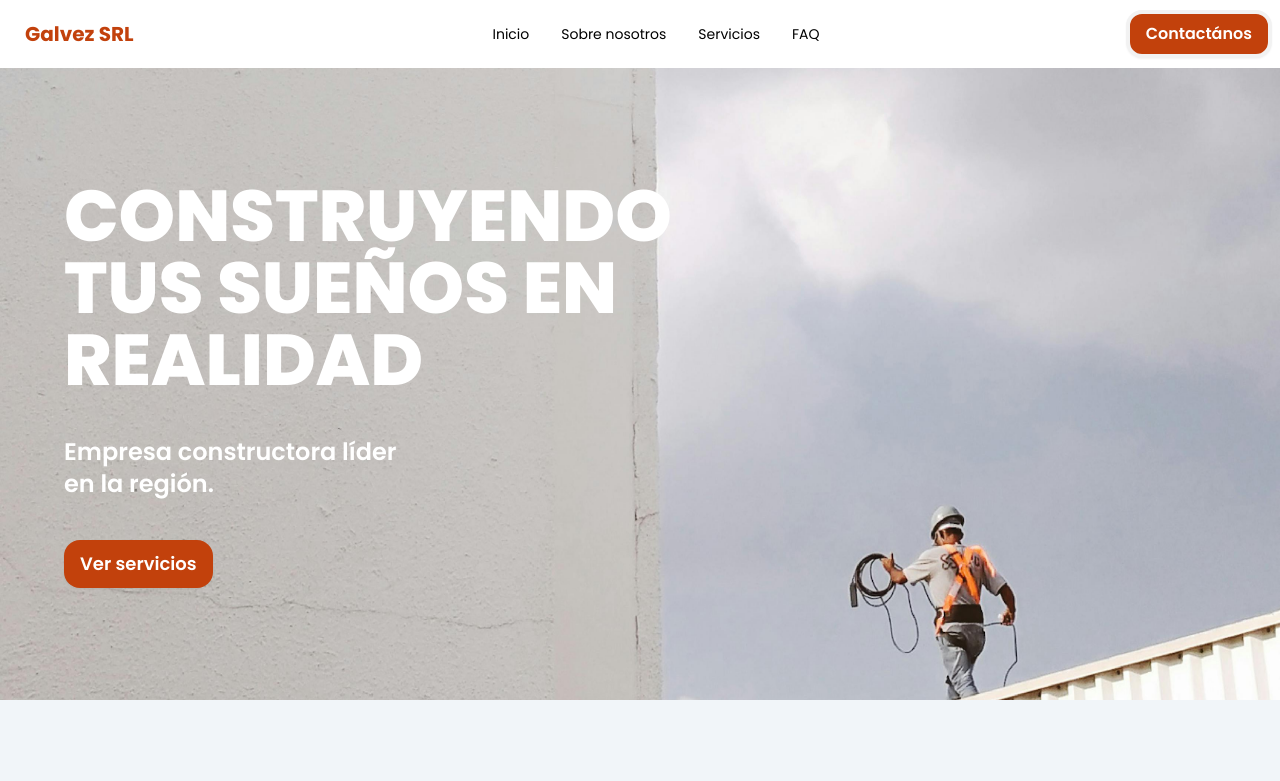
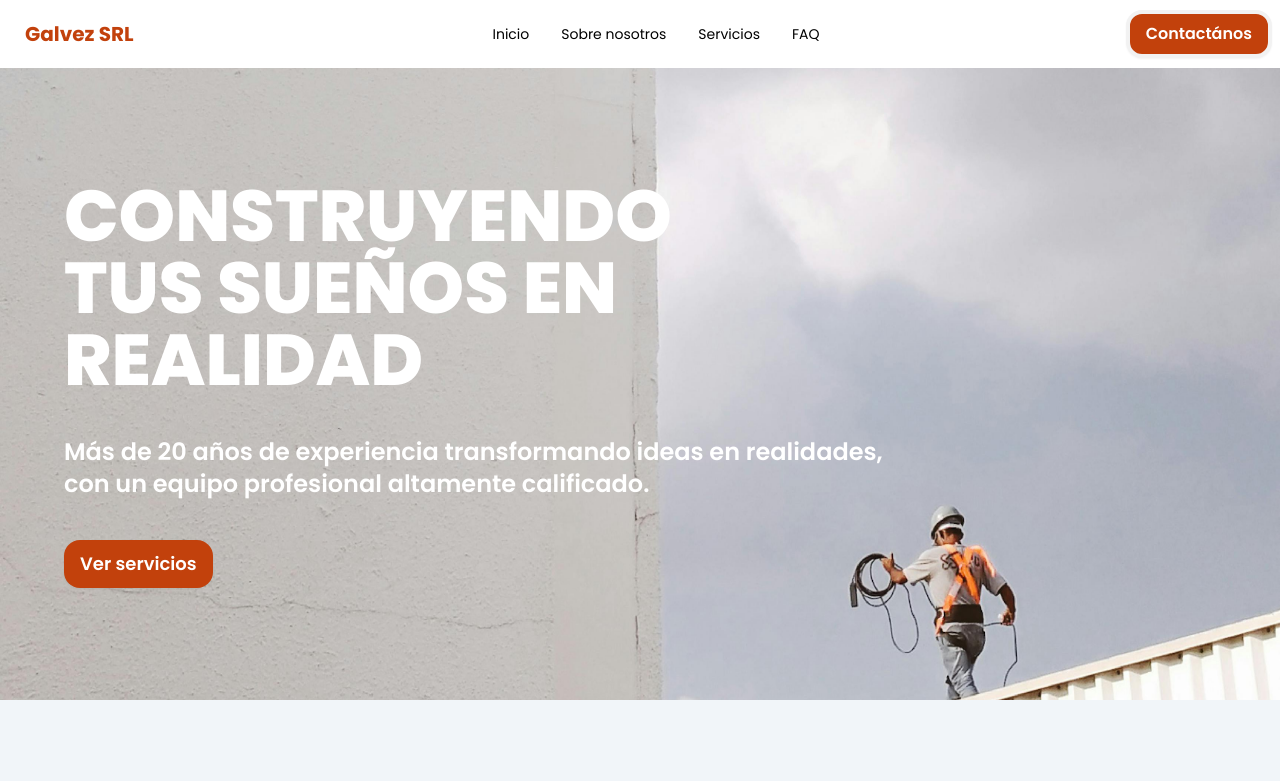
Before and after one commit to valeamayola/logistic-web, a Next.js app: page / in a window 1280 px wide. Shown: the top 781 px of the page. Built offline with nearby package versions, Linux system fonts and the light colour scheme.

Commit message:
Update Header.tsx

```diff
--- a/src/app/components/home/Header.tsx
+++ b/src/app/components/home/Header.tsx
@@ -5,7 +5,7 @@
     return (
         <header className="px-5 md:px-16 py-10 md:py-28 flex items-start justify-start flex-col">
             <h1 className="text-3xl md:text-7xl font-extrabold text-white uppercase">Construyendo<br></br>tus sueños en<br></br>realidad</h1>
-            <p className="text-lg md:text-2xl font-semibold mt-5 md:mt-10 text-white">Empresa constructora líder<br></br>en la región.</p>
+            <p className="text-lg md:text-2xl font-semibold mt-5 md:mt-10 text-white">Más de 20 años de experiencia transformando ideas en realidades,<br></br>con un equipo profesional altamente calificado.</p>
             <Link href="/services" className="btn bg-orange-700 text-lg font-semibold mt-10 text-white border-none rounded-2xl hover:bg-white hover:text-orange-600">Ver servicios</Link>
         </header>
     )
```
